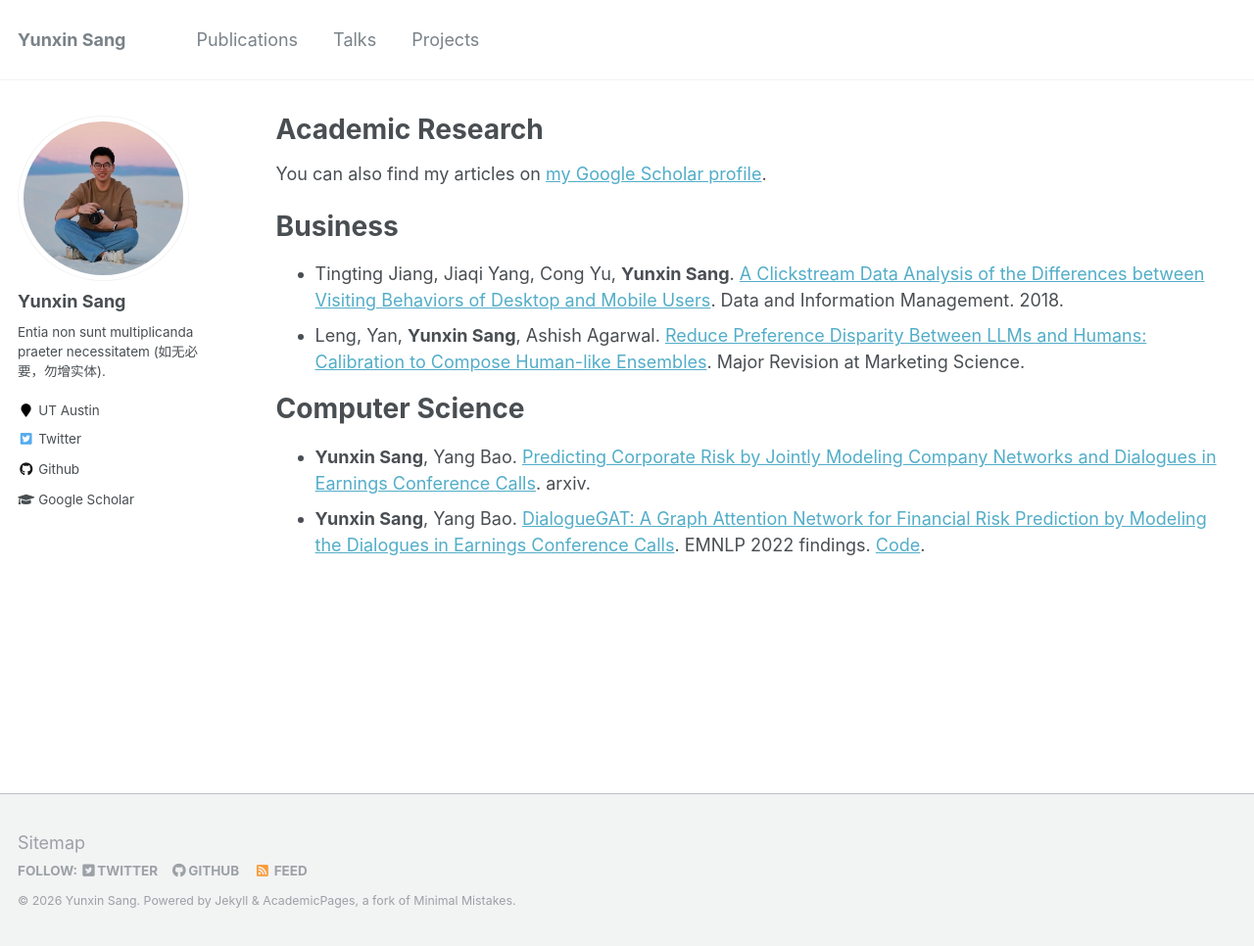
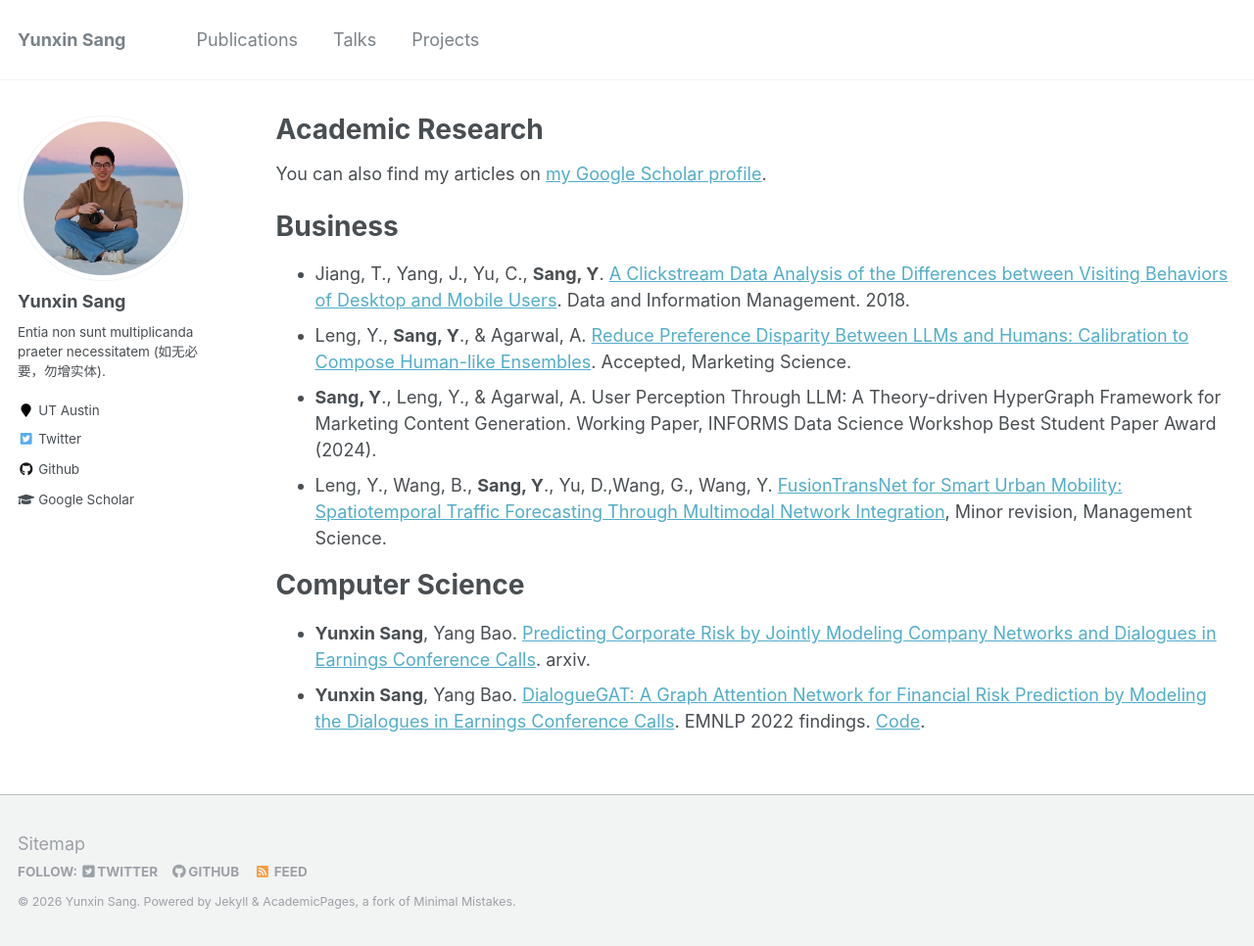
Before and after one commit to sangyx/sangyx.github.io, a Jekyll site: the page built from _pages/publications.md, in a window 1280 px wide and 966 px high. Shown: the whole window at 98% size. Built offline with Jekyll 4.4.1, drawn with Linux system fonts in a browser that asks for light colours.

Commit message:
Update publications

```diff
--- a/_pages/publications.md
+++ b/_pages/publications.md
@@ -10,8 +10,10 @@ You can also find my articles on [my Google Scholar profile](https://scholar.goo
 {% include base_path %}
 
 # Business
-- Tingting Jiang, Jiaqi Yang, Cong Yu, **Yunxin Sang**. [A Clickstream Data Analysis of the Differences between Visiting Behaviors of Desktop and Mobile Users](https://sciendo.com/article/10.2478/dim-2018-0012). Data and Information Management. 2018.
-- Leng, Yan, **Yunxin Sang**, Ashish Agarwal. [Reduce Preference Disparity Between LLMs and Humans: Calibration to Compose Human-like Ensembles](https://papers.ssrn.com/sol3/papers.cfm?abstract_id=4802019). Major Revision at Marketing Science.
+- Jiang, T., Yang, J., Yu, C., **Sang, Y**. [A Clickstream Data Analysis of the Differences between Visiting Behaviors of Desktop and Mobile Users](https://sciendo.com/article/10.2478/dim-2018-0012). Data and Information Management. 2018.
+- Leng, Y., **Sang, Y**., & Agarwal, A. [Reduce Preference Disparity Between LLMs and Humans: Calibration to Compose Human-like Ensembles](https://papers.ssrn.com/sol3/papers.cfm?abstract_id=4802019). Accepted, Marketing Science.
+- **Sang, Y**., Leng, Y., & Agarwal, A. User Perception Through LLM: A Theory-driven HyperGraph Framework for Marketing Content Generation. Working Paper, INFORMS Data Science Workshop Best Student Paper Award (2024).
+- Leng, Y., Wang, B., **Sang, Y**., Yu, D.,Wang, G., Wang, Y. [FusionTransNet for Smart Urban Mobility: Spatiotemporal Traffic Forecasting Through Multimodal Network Integration](https://arxiv.org/abs/2405.05786), Minor revision, Management Science.
 
 # Computer Science
 - **Yunxin Sang**, Yang Bao. [Predicting Corporate Risk by Jointly Modeling Company Networks and Dialogues in Earnings Conference Calls](https://arxiv.org/abs/2206.06174). arxiv.
```
